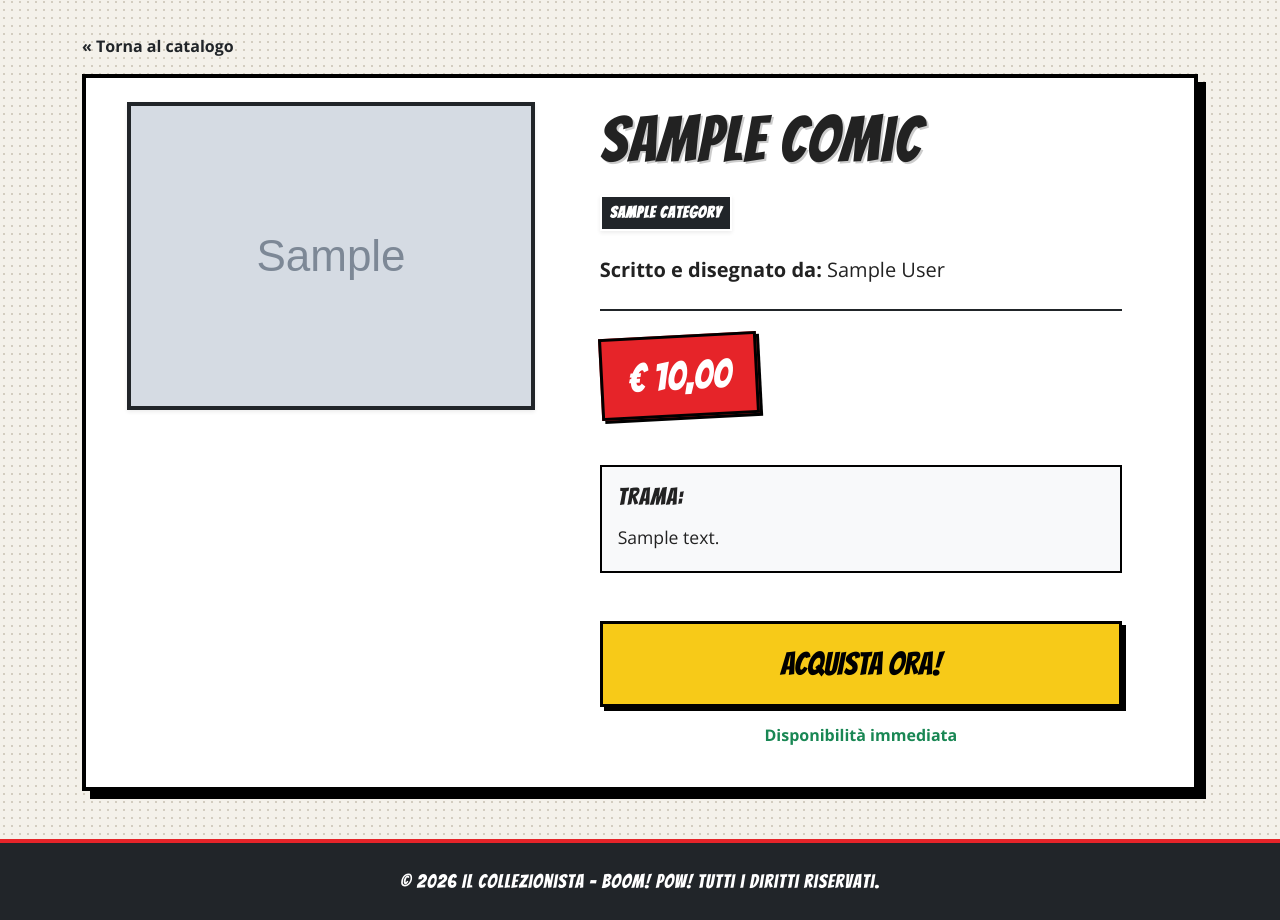
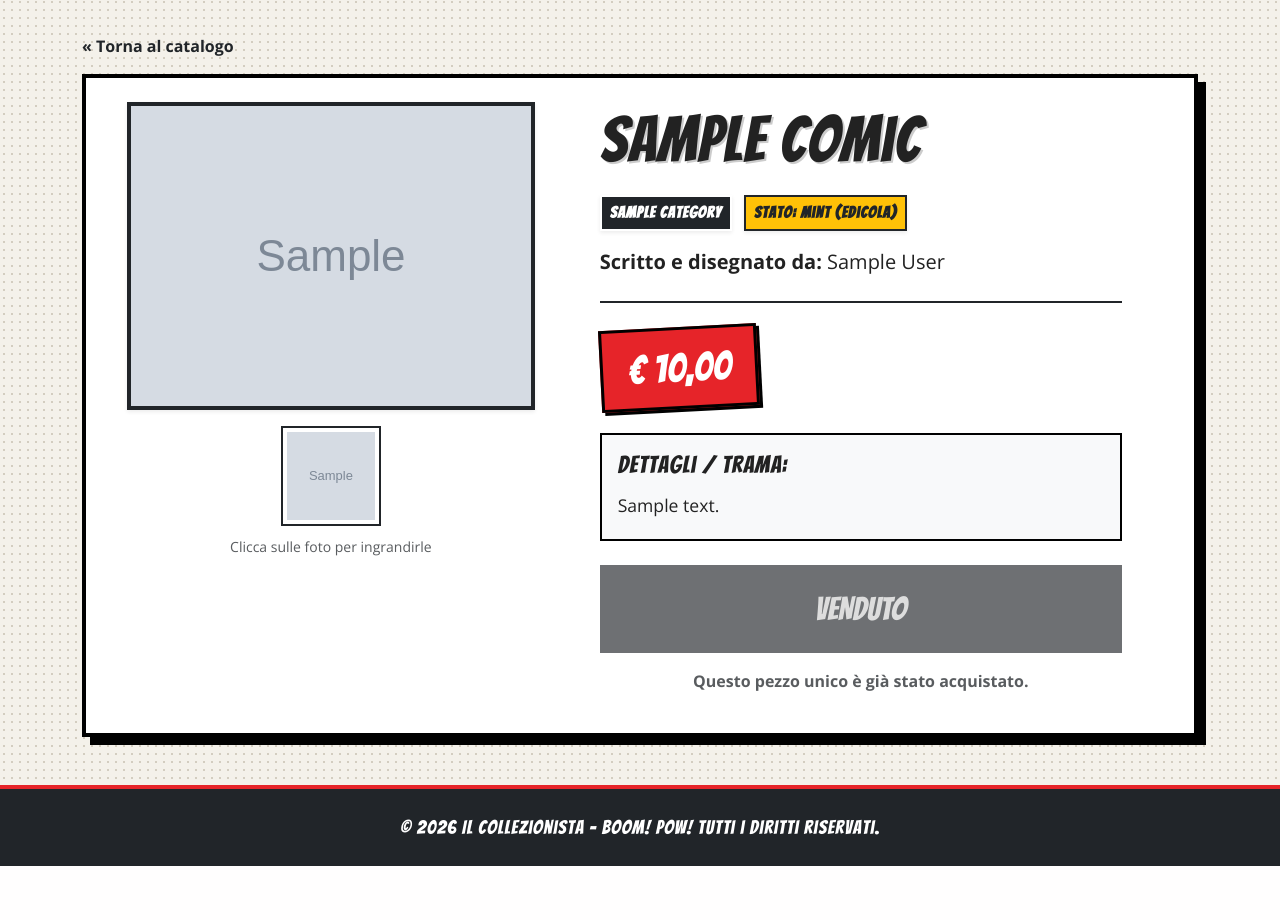
Before and after one commit to kwestgoat/Il_Collezionista, a Django app: a page that uses shop/templates/shop/comic/detail.html in a window 1280 px wide. Shown: the part 90-1010 px from the top of the page. After the commit the page ends 956 px from the top, so only its background shows below. Run offline with Django 5.2, Linux system fonts and the light colour scheme; tables that the repository leaves empty hold one stand-in row (values such as "Sample post"); grey boxes marked "Sample" are stand-in pictures.

Commit message:
Add condition, images and sold logic for collector site

```diff
--- a/shop/models.py
+++ b/shop/models.py
@@ -17,6 +17,14 @@ class Category(models.Model):
         return reverse('shop:comic_list_by_category', args=[self.slug])
 
 class Comic(models.Model):
+    CONDITION_CHOICES = [
+        ('M', 'Mint (Edicola)'),
+        ('NM', 'Near Mint (Ottimo)'),
+        ('FN', 'Fine (Buono)'),
+        ('VG', 'Very Good (Discreto)'),
+        ('GD', 'Good (Accettabile)')
+    ]
+
     category = models.ForeignKey(Category, related_name='comics', on_delete=models.CASCADE)
     title = models.CharField(max_length=200, db_index=True)
     slug = models.SlugField(max_length=200, db_index=True)
@@ -24,6 +32,8 @@ class Comic(models.Model):
     image = models.ImageField(upload_to='comics/%Y/%m/%d', blank=True)
     description = models.TextField(blank=True)
     price = models.DecimalField(max_digits=10, decimal_places=2)
+    condition = models.CharField(max_length=2, choices=CONDITION_CHOICES, default='NM', verbose_name="Stato di conservazione")
+    is_sold = models.BooleanField(default=False, verbose_name="Venduto (Pezzo Unico)")
     stock = models.PositiveIntegerField(default=1)
     available = models.BooleanField(default=True)
     created = models.DateTimeField(auto_now_add=True)
@@ -40,3 +50,11 @@ class Comic(models.Model):
 
     def get_absolute_url(self):
         return reverse('shop:comic_detail', args=[self.id, self.slug])
+
+class ComicImage(models.Model):
+    comic = models.ForeignKey(Comic, related_name='additional_images', on_delete=models.CASCADE)
+    image = models.ImageField(upload_to='comics_details/%Y/%m/%d')
+    description = models.CharField(max_length=200, blank=True, help_text="Es. Fronte, Retro, Dettaglio strappo")
+
+    def __str__(self):
+        return f"Immagine per {self.comic.title} - {self.description}"
--- a/shop/templates/shop/comic/detail.html
+++ b/shop/templates/shop/comic/detail.html
@@ -16,6 +16,8 @@
 
 <div class="row comic-panel p-4 bg-white mx-0">
     <div class="col-md-5 mb-4 mb-md-0 text-center">
+        <!-- Main Image -->
+        <div class="mb-3">
             {% if comic.image %}
                 <img src="{{ comic.image.url }}" class="img-fluid border border-dark border-4 shadow-sm" alt="{{ comic.title }}" style="max-height: 600px;">
             {% else %}
@@ -25,34 +27,55 @@
             {% endif %}
         </div>
 
+        <!-- Gallery / Additional Images -->
+        {% if comic.additional_images.all %}
+        <div class="d-flex flex-wrap justify-content-center gap-2 mt-3">
+            {% for extra_img in comic.additional_images.all %}
+                <div class="border border-dark border-2 p-1" style="width: 100px; height: 100px; cursor: pointer;">
+                    <a href="{{ extra_img.image.url }}" target="_blank">
+                        <img src="{{ extra_img.image.url }}" class="img-fluid h-100 w-100" style="object-fit: cover;" alt="{{ extra_img.description }}" title="{{ extra_img.description }}">
+                    </a>
+                </div>
+            {% endfor %}
+        </div>
+        <p class="text-muted mt-2"><small>Clicca sulle foto per ingrandirle</small></p>
+        {% endif %}
+    </div>
+
     <div class="col-md-7 d-flex flex-column justify-content-center px-md-5">
         <h1 class="display-3 mb-3" style="text-shadow: 2px 2px 0 #ccc;">{{ comic.title }}</h1>
 
-        <div class="mb-4">
+        <div class="mb-3">
             <span class="badge bg-dark text-white p-2 fs-6 rounded-0 border border-2 border-white shadow-sm" style="font-family: 'Bangers'; letter-spacing: 1px;">
                 {{ comic.category.name }}
+            </span>
+            <span class="badge bg-warning text-dark p-2 fs-6 rounded-0 border border-2 border-dark shadow-sm ms-2" style="font-family: 'Bangers'; letter-spacing: 1px;">
+                Stato: {{ comic.get_condition_display }}
             </span>
         </div>
 
         <p class="fs-5 mb-4 pb-4 border-bottom border-dark border-2"><strong>Scritto e disegnato da:</strong> {{ comic.author }}</p>
 
-        <div class="mb-5">
+        <div class="mb-4">
             <span class="price-tag fs-1 px-4 py-2">€ {{ comic.price }}</span>
         </div>
 
-        <div class="comic-panel p-3 bg-light mb-5 shadow-none" style="border-width: 2px;">
-            <h4 class="mb-2">Trama:</h4>
+        <div class="comic-panel p-3 bg-light mb-4 shadow-none" style="border-width: 2px;">
+            <h4 class="mb-2">Dettagli / Trama:</h4>
             <p class="mb-0 lh-lg" style="font-size: 1.1rem;">
-                {{ comic.description|linebreaksbr|default:"Nessuna descrizione disponibile per questo numero. Sarà un mistero!" }}
+                {{ comic.description|linebreaksbr|default:"Nessuna descrizione disponibile per questo numero." }}
             </p>
         </div>
 
         <div class="mt-auto">
-            {% if comic.stock > 0 %}
-                <button class="btn btn-comic w-100 py-3 text-uppercase" style="font-size: 2rem;">Acquista Ora!</button>
-                <p class="text-center fw-bold mt-3 text-success">Disponibilità immediata</p>
+            {% if not comic.is_sold %}
+                <button class="btn btn-comic w-100 py-3 text-uppercase mb-3" style="font-size: 2rem;">Acquista Ora!</button>
+                <a href="https://wa.me/390000000000?text=Ciao!%20Vorrei%20avere%20maggiori%20informazioni%20o%20fare%20un'offerta%20per%20il%20fumetto:%20{{ comic.title }}" target="_blank" class="btn btn-success w-100 py-2 border border-dark border-3 rounded-0 fw-bold fs-5 shadow-sm">
+                    💬 Richiedi Info / Fai Offerta (WhatsApp)
+                </a>
             {% else %}
-                <button class="btn btn-dark w-100 py-3 text-uppercase border border-4 border-dark rounded-0" disabled style="font-family: 'Bangers'; font-size: 2rem; color: #ccc;">Esaurito</button>
+                <button class="btn btn-dark w-100 py-3 text-uppercase border border-4 border-dark rounded-0 mb-3" disabled style="font-family: 'Bangers'; font-size: 2rem; color: #ccc;">VENDUTO</button>
+                <p class="text-center text-muted fw-bold">Questo pezzo unico è già stato acquistato.</p>
             {% endif %}
         </div>
     </div>
```
Also changed, not shown: shop/admin.py (+9 -4 lines), shop/templates/shop/comic/list.html (+9 -2 lines), shop/templates/shop/home.html (+7 -1 lines), shop/migrations/0002_comic_condition_comic_is_sold_comicimage.py (added). Lines whose indentation alone changed are shown as unchanged.
